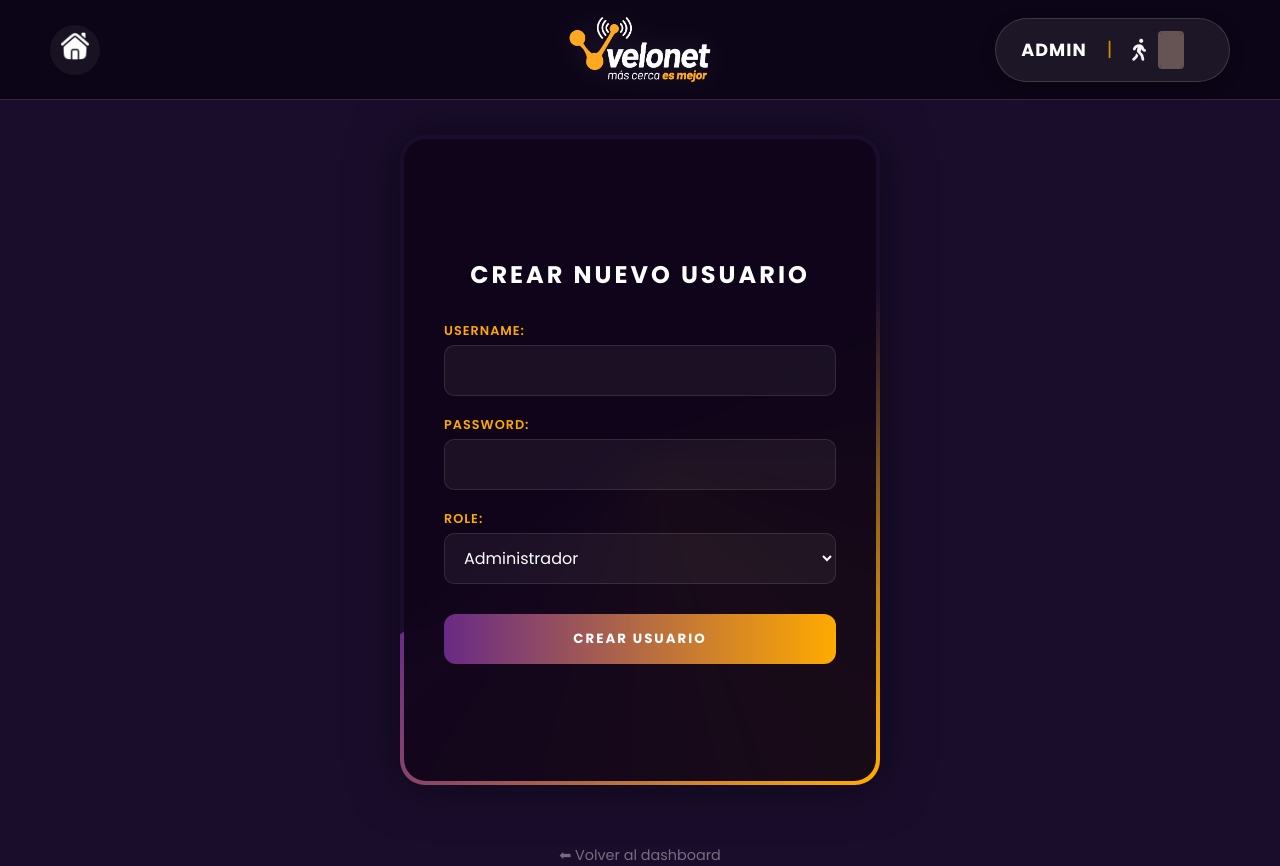
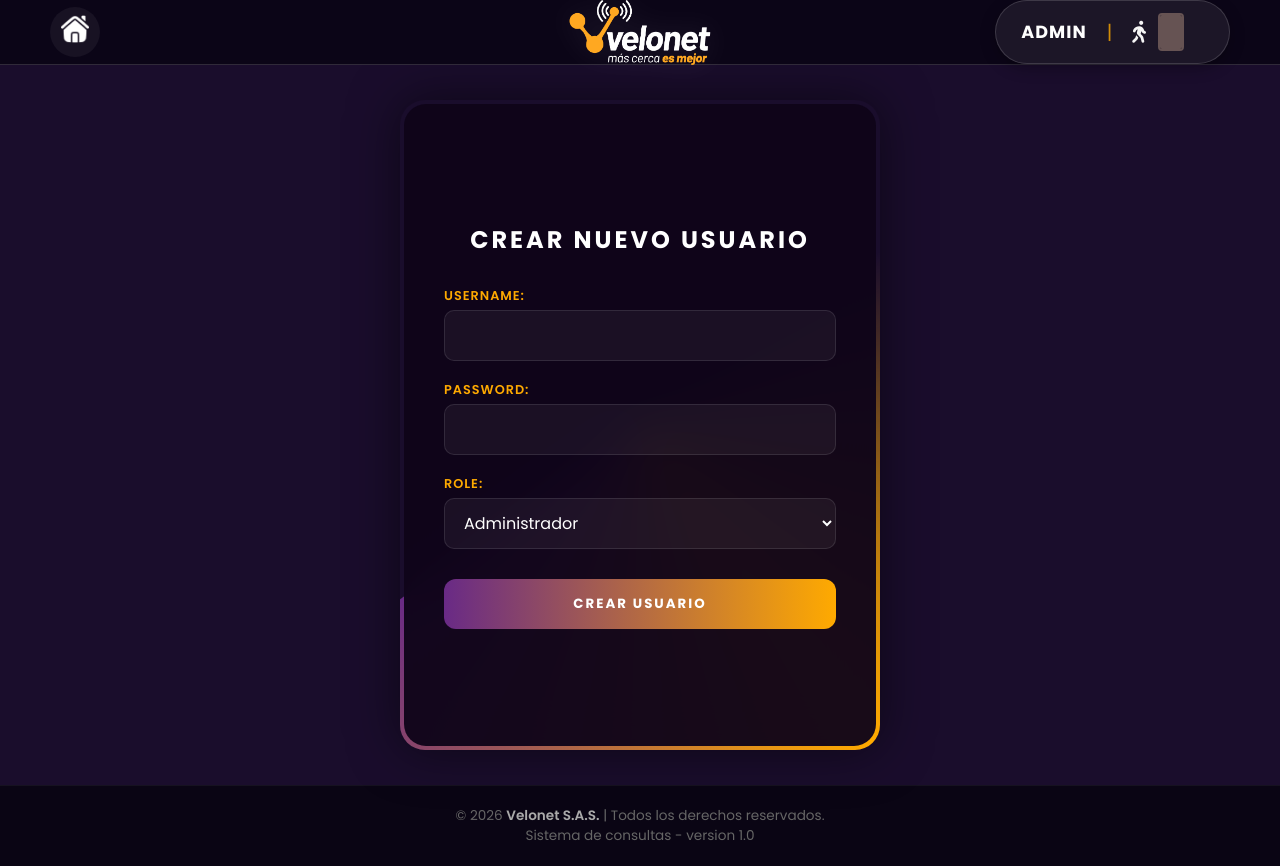
Before and after one commit to juanDavid0413/Consulta-deudores, a Django app: page /accounts/users/create/ in a window 1280 px wide. Run offline with Django 5.2, Linux system fonts and the light colour scheme; a user stored in the database is signed in.

Commit message:
Readme.nd ajustado, footer incluido

```diff
--- a/deudores/templates/accounts/create_user.html
+++ b/deudores/templates/accounts/create_user.html
@@ -37,6 +37,5 @@
         </div>
     </div>
 </div>
-<a href="{% url 'dashboard' %}" class="back-link">⬅ Volver al dashboard</a>
 
 {% endblock %}
--- a/deudores/templates/base.html
+++ b/deudores/templates/base.html
@@ -10,6 +10,11 @@
 
     <title>{% block title %}Consulta Deudores{% endblock %}</title>
     <style>
+        html, body {
+            height: 100%;
+            margin: 0;
+        }
+
         @import url('https://fonts.googleapis.com/css2?family=Poppins:wght@400;600&display=swap');
         * {
             margin: 0;
@@ -150,8 +155,53 @@
     .logout-container:hover .user-icon {
         color: #ffa000;
     }
+    /* Estilos para el Footer Minimalista */
+    .velonet-footer-minimal {
+        flex-shrink: 0;
+        background-color: #0a0514; /* Fondo oscuro coherente */
+        padding: 20px 0;
+        border-top: 1px solid rgba(255, 255, 255, 0.05);
+        width: 100%;
+        margin-top: auto; /* Esto ayuda a que el footer baje si usas flexbox en el body */
+    }
 
+    .footer-container {
+        max-width: 1200px;
+        margin: 0 auto;
+        padding: 0 20px;
+        display: flex;
+        flex-direction: column;
+        justify-content: center;
+        align-items: center;
+        font-family: 'Inter', sans-serif;
+    }
 
+    .footer-container p {
+        color: #666;
+        font-size: 0.85rem;
+        margin: 0;
+    }
+
+    .footer-container strong {
+        color: #aaa;
+        font-weight: 600;
+    }
+
+    @keyframes blink {
+        0% { opacity: 1; }
+        50% { opacity: 0.4; }
+        100% { opacity: 1; }
+    }
+
+    /* Ajuste para móviles */
+    @media (max-width: 600px) {
+        .footer-container {
+            flex-direction: column;
+            gap: 10px;
+            text-align: center;
+        }
+    }
+</style>
 
 </style>
 </head>
@@ -187,6 +237,17 @@
 
         {% endif %}
     </header>
+
+    {% block content %}{% endblock %}
+
+    <footer class="velonet-footer-minimal">
+        <div class="footer-container">
+            <p>&copy; 2026 <strong>Velonet S.A.S.</strong> | Todos los derechos reservados.<br></p>
+            <p>Sistema de consultas - version 1.0</p>
+        </div>
+    </footer>
+
+
     <script>
     document.getElementById('logout-btn').addEventListener('click', () => {
 
@@ -198,8 +259,7 @@
 
             // Abrir puerta
         .add({
-                targets: door,
-                rotateY: -75,
+            targets: door,                rotateY: -75,
             duration: 350,
             easing: 'easeInOutQuad'
         })
@@ -228,10 +288,5 @@
         });
     });
     </script>
-
-
-
-
-    {% block content %}{% endblock %}
 </body>
 </html>
```
Also changed, not shown: README.md, deudores/db.sqlite3. Lines whose indentation alone changed are shown as unchanged.
